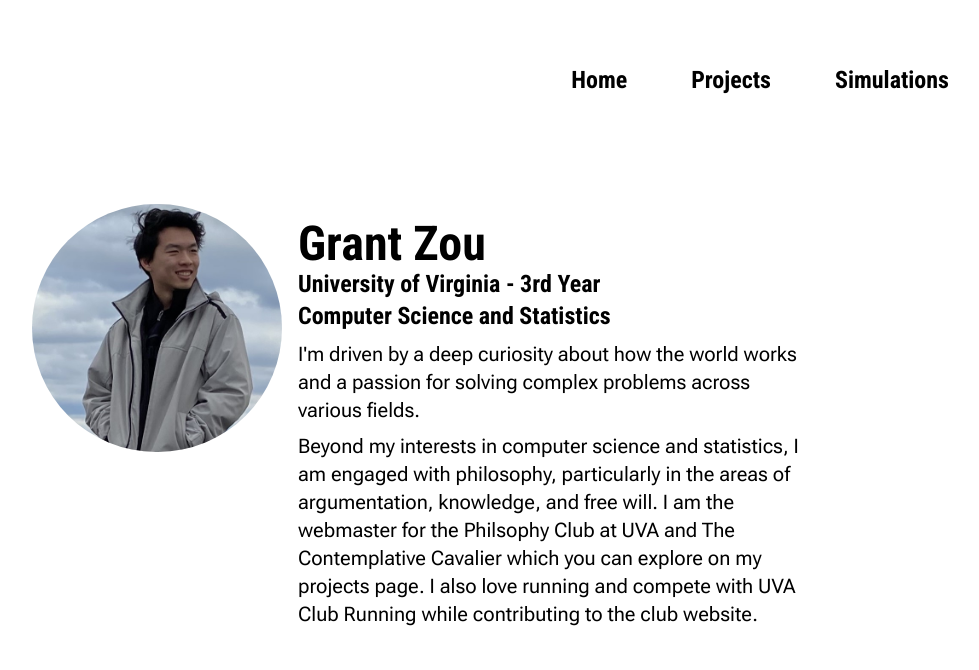
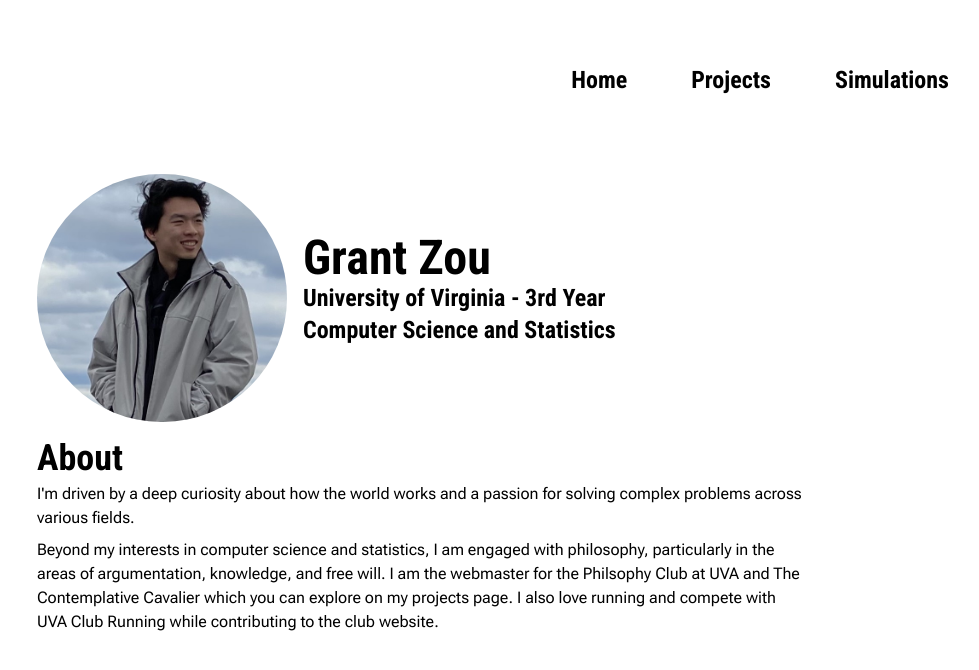
Before and after one commit to grantbtzou/Personal-Website-2024, a Next.js app: page / in a window 1280 px wide. Shown: the top 670 px of the page, without its empty margins (219-1198 px from the left). Built offline with nearby package versions, Linux system fonts and the light colour scheme.

Commit message:
updated home page

```diff
--- a/src/app/page.js
+++ b/src/app/page.js
@@ -14,17 +14,22 @@ export default function Home() {
   return (
     <main className="flex grow">
       <div className="flex justify-center items-center grow">
-        <div className="flex flex-wrap justify-center items-start gap-x-4 mt-16 md:-mt-16">
-          <div className="rounded-full overflow-hidden">
+        <div className="flex flex-col justify-start">
+          <div className="flex flex-wrap justify-center sm:justify-normal items-center gap-x-4 mt-16 md:-mt-16">
+            <div className="rounded-full overflow-hidden ml-0 sm:ml-8">
               <Image src="/static/images/Grant.jpg" width={250}height={250}/>
             </div>
-          <div className="flex flex-wrap flex-col mx-8 md:mx-0 md:max-w-md lg:max-w-lg mb-[15vh] mt-4 md:mb-0">
+            <div className="flex flex-wrap flex-col mx-8 md:mx-0 md:max-w-md lg:max-w-lg mt-4 md:mb-0 text-center sm:text-left relative sm:bottom-4">
               <h1 className="text-5xl font-bold">Grant Zou</h1>
               <p className="text-2xl font-bold">University of Virginia - 3rd Year</p>
               <p className="text-2xl font-bold">Computer Science and Statistics</p>
-            <div className={robF.className}>
-            <p className="text-xl mt-2">I'm driven by a deep curiosity about how the world works and a passion for solving complex problems across various fields.</p>
-            <p className="text-xl mt-2">Beyond my interests in computer science and statistics, I am engaged with philosophy, particularly in the areas of argumentation, knowledge, and free will.
+            </div>
+          </div>
+          <div className={`max-w-3xl mx-8 mt-28 sm:mt-4 mb-6 `}>
+            <h2 className="text-4xl font-bold">About</h2>
+            <div className={`${robF.className}`}>
+            <p className="text-md mt-1">I'm driven by a deep curiosity about how the world works and a passion for solving complex problems across various fields.</p>
+            <p className="text-md mt-2">Beyond my interests in computer science and statistics, I am engaged with philosophy, particularly in the areas of argumentation, knowledge, and free will.
                 I am the webmaster for the Philsophy Club at UVA and The Contemplative Cavalier which you can explore on my projects page.
                 I also love running and compete with UVA Club Running while contributing to the club website.</p>
             </div>
```
Lines whose indentation alone changed are shown as unchanged.
